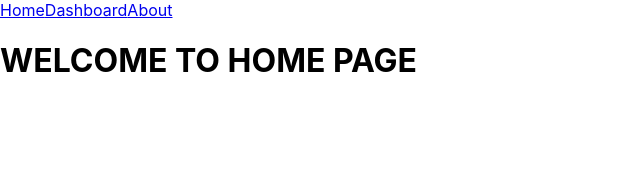
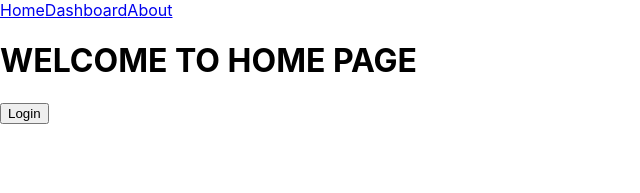
Before and after one commit to bhargavipatnana12/practice, a React (Create React App) app: page / in a window 1280 px wide. Shown: the top 193 px of the page, without its empty margins (0-640 px from the left). Built offline with nearby package versions, Linux system fonts and the light colour scheme.

Commit message:
Navigate

```diff
--- a/src/Home.js
+++ b/src/Home.js
@@ -1,9 +1,14 @@
-import React from "react";
-
+import React, { useState } from "react";
+import { Navigate } from "react-router-dom";
 const Home = () => {
+  const [auth, setAuth] = useState(false);
+  if (auth) {
+    return <Navigate to="/dashboard" />;
+  }
   return (
     <div>
       <h1>WELCOME TO HOME PAGE</h1>
+      <button onClick={() => setAuth(true)}>Login</button>
     </div>
   );
 };
```
